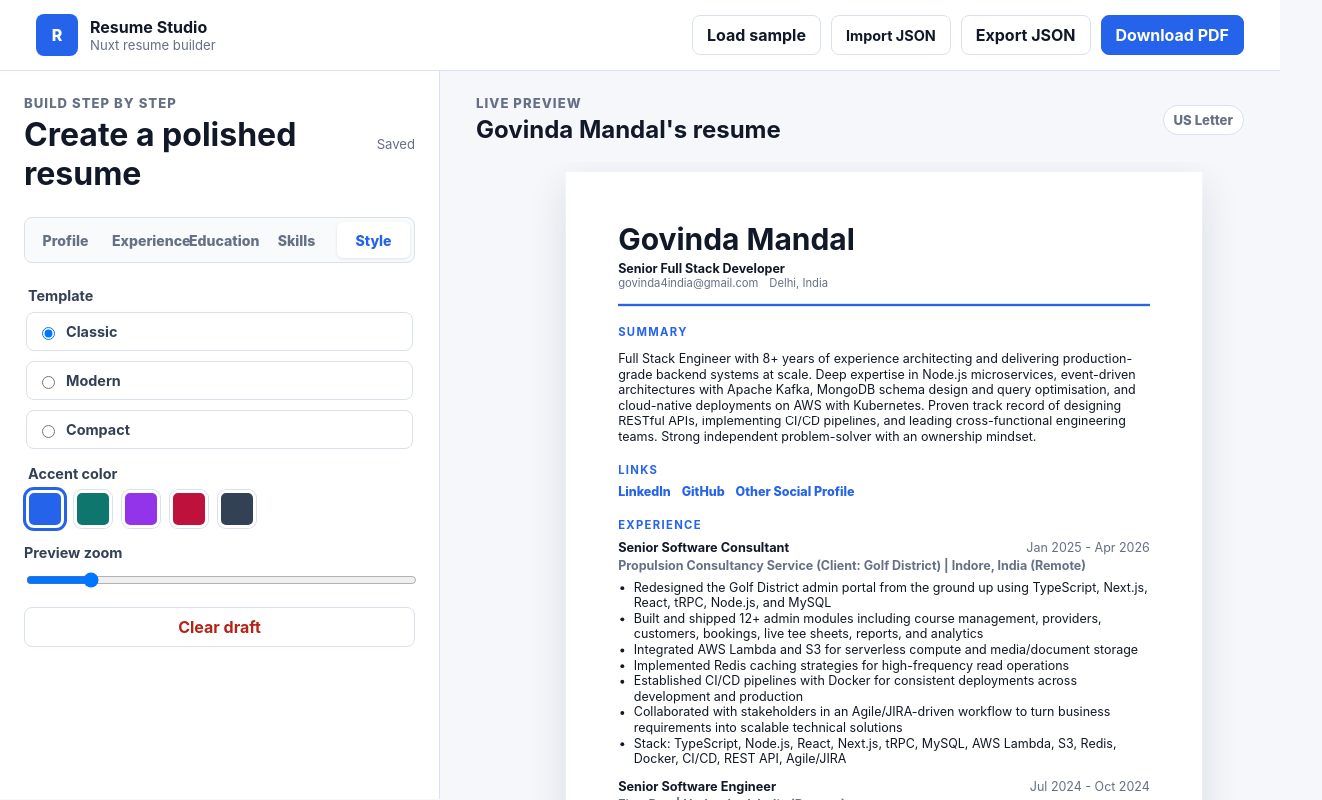
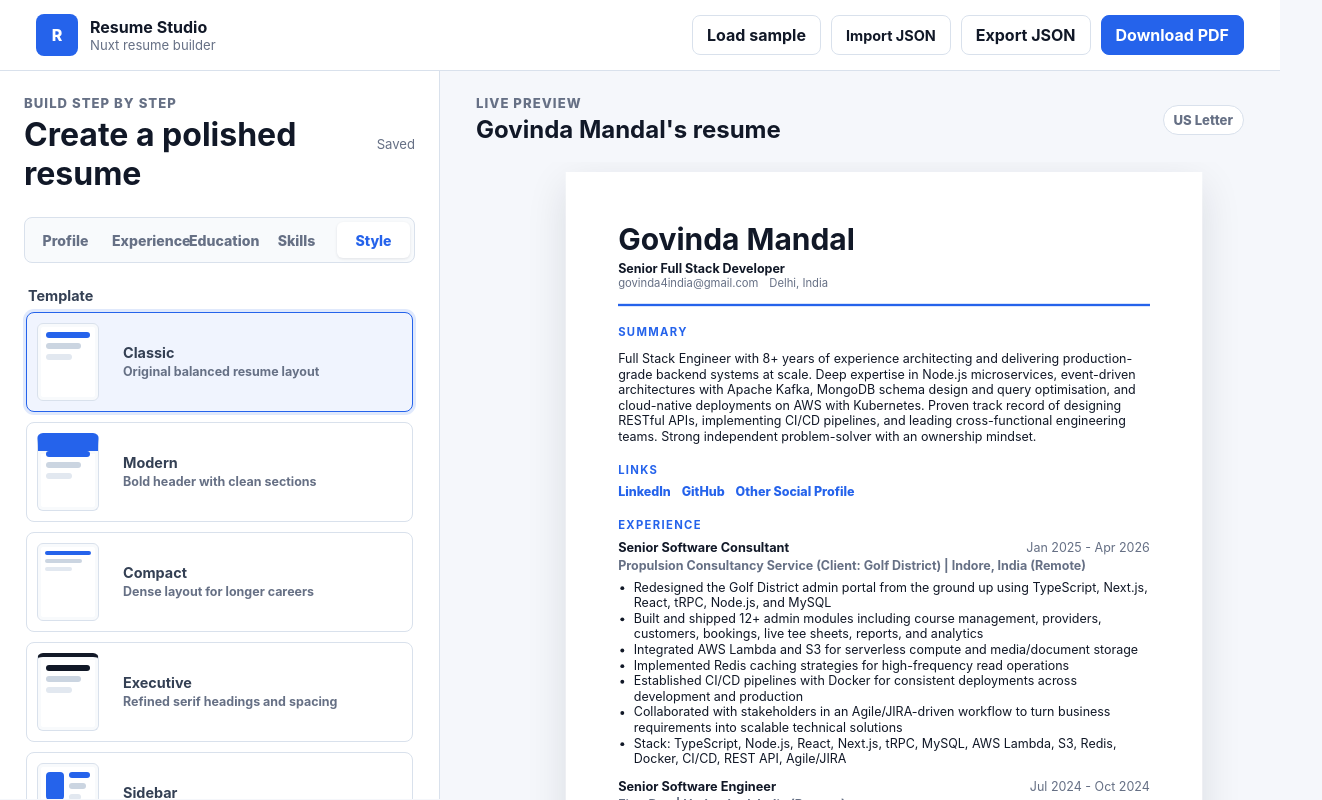
Before and after one commit to govindamandal/resume-builder, a Nuxt app: page / in a window 1280 px wide. Both pictures are taken after a click on the button "Style". Shown: the top 800 px of the page, 1322 px wide, since content can reach past the window. Built offline with nearby package versions, Linux system fonts and the light colour scheme.

Commit message:
Add resume template gallery

```diff
--- a/app.vue
+++ b/app.vue
@@ -1,5 +1,5 @@
 <script setup lang="ts">
-type TemplateName = "classic" | "modern" | "compact";
+type TemplateName = "classic" | "modern" | "compact" | "executive" | "sidebar";
 
 interface ExperienceItem {
   role: string;
@@ -145,6 +145,14 @@ const tabs = [
   { id: "education", label: "Education" },
   { id: "skills", label: "Skills" },
   { id: "style", label: "Style" }
+];
+
+const templateOptions: Array<{ value: TemplateName; label: string; description: string }> = [
+  { value: "classic", label: "Classic", description: "Original balanced resume layout" },
+  { value: "modern", label: "Modern", description: "Bold header with clean sections" },
+  { value: "compact", label: "Compact", description: "Dense layout for longer careers" },
+  { value: "executive", label: "Executive", description: "Refined serif headings and spacing" },
+  { value: "sidebar", label: "Sidebar", description: "Two-column profile-first resume" }
 ];
 
 const colors = [
@@ -472,10 +480,24 @@ onMounted(() => {
           <section v-show="activeTab === 'style'" class="form-section active">
             <fieldset>
               <legend>Template</legend>
-              <div class="choice-row">
-                <label><input v-model="resume.template" type="radio" value="classic" /> Classic</label>
-                <label><input v-model="resume.template" type="radio" value="modern" /> Modern</label>
-                <label><input v-model="resume.template" type="radio" value="compact" /> Compact</label>
+              <div class="template-grid">
+                <label
+                  v-for="template in templateOptions"
+                  :key="template.value"
+                  class="template-option"
+                  :class="{ active: resume.template === template.value }"
+                >
+                  <input v-model="resume.template" type="radio" :value="template.value" />
+                  <span class="template-thumb" :class="`thumb-${template.value}`">
+                    <span></span>
+                    <span></span>
+                    <span></span>
+                  </span>
+                  <span>
+                    <strong>{{ template.label }}</strong>
+                    <small>{{ template.description }}</small>
+                  </span>
+                </label>
               </div>
             </fieldset>
             <fieldset>
--- a/assets/css/main.css
+++ b/assets/css/main.css
@@ -267,7 +267,8 @@ button:focus-visible {
   background: #fff;
 }
 
-.choice-row {
+.choice-row,
+.template-grid {
   display: grid;
   gap: 10px;
 }
@@ -283,6 +284,108 @@ button:focus-visible {
 
 .choice-row input {
   width: auto;
+}
+
+.template-grid {
+  grid-template-columns: 1fr;
+}
+
+.template-option {
+  grid-template-columns: 74px minmax(0, 1fr);
+  align-items: center;
+  gap: 12px;
+  padding: 10px;
+  border: 1px solid var(--line);
+  border-radius: 8px;
+  background: #fff;
+}
+
+.template-option.active {
+  border-color: var(--accent);
+  background: color-mix(in srgb, var(--accent) 7%, #fff);
+  box-shadow: 0 0 0 3px color-mix(in srgb, var(--accent) 14%, transparent);
+}
+
+.template-option input {
+  position: absolute;
+  opacity: 0;
+  pointer-events: none;
+}
+
+.template-option strong,
+.template-option small {
+  display: block;
+}
+
+.template-option small {
+  margin-top: 3px;
+  color: var(--muted);
+  font-size: 0.78rem;
+  line-height: 1.25;
+}
+
+.template-thumb {
+  display: grid;
+  align-content: start;
+  gap: 5px;
+  width: 62px;
+  height: 78px;
+  padding: 8px;
+  border: 1px solid var(--line);
+  border-radius: 6px;
+  background: #fff;
+  box-shadow: inset 0 0 0 3px #f8fafc;
+}
+
+.template-thumb span {
+  display: block;
+  height: 6px;
+  border-radius: 999px;
+  background: var(--accent);
+}
+
+.template-thumb span:nth-child(2) {
+  width: 80%;
+  background: #cbd5e1;
+}
+
+.template-thumb span:nth-child(3) {
+  width: 58%;
+  background: #e2e8f0;
+}
+
+.thumb-modern {
+  padding-top: 0;
+  border-top: 18px solid var(--accent);
+}
+
+.thumb-compact {
+  gap: 4px;
+  padding: 7px;
+}
+
+.thumb-compact span {
+  height: 4px;
+}
+
+.thumb-executive {
+  border-top: 4px solid #111827;
+}
+
+.thumb-executive span {
+  background: #111827;
+}
+
+.thumb-sidebar {
+  grid-template-columns: 18px 1fr;
+  gap: 5px;
+}
+
+.thumb-sidebar::before {
+  content: "";
+  grid-row: 1 / span 3;
+  border-radius: 4px;
+  background: var(--accent);
 }
 
 fieldset {
@@ -509,6 +612,80 @@ legend {
   margin-top: 18px;
 }
 
+.template-executive {
+  padding: 0.72in;
+  font-family: Georgia, "Times New Roman", serif;
+}
+
+.template-executive .resume-header {
+  text-align: center;
+  border-bottom: 1px solid #111827;
+}
+
+.template-executive .resume-header h2 {
+  font-size: 2.2rem;
+  letter-spacing: 0.04em;
+  text-transform: uppercase;
+}
+
+.template-executive .contact-line {
+  justify-content: center;
+}
+
+.template-executive .resume-section h3 {
+  color: #111827;
+  border-bottom: 1px solid var(--line);
+  padding-bottom: 5px;
+  letter-spacing: 0.16em;
+}
+
+.template-executive .skill-pills span {
+  border: 1px solid var(--line);
+  border-radius: 4px;
+  background: #fff;
+}
+
+.template-sidebar {
+  display: grid;
+  grid-template-columns: 2.25in 1fr;
+  gap: 0;
+  padding: 0;
+}
+
+.template-sidebar .resume-header {
+  grid-row: 1 / span 2;
+  padding: 0.62in 0.28in;
+  color: #fff;
+  border: 0;
+  background: var(--accent);
+}
+
+.template-sidebar .resume-header h2,
+.template-sidebar .resume-header .contact-line {
+  color: #fff;
+}
+
+.template-sidebar .resume-header h2 {
+  font-size: 1.85rem;
+}
+
+.template-sidebar .contact-line {
+  display: grid;
+  margin-top: 18px;
+}
+
+.template-sidebar .resume-body {
+  padding: 0.62in 0.55in 0.62in 0.42in;
+}
+
+.template-sidebar .resume-section h3 {
+  color: #111827;
+}
+
+.template-sidebar .skill-pills span {
+  background: #eef2ff;
+}
+
 @media (max-width: 980px) {
   .workspace {
     grid-template-columns: 1fr;
```
